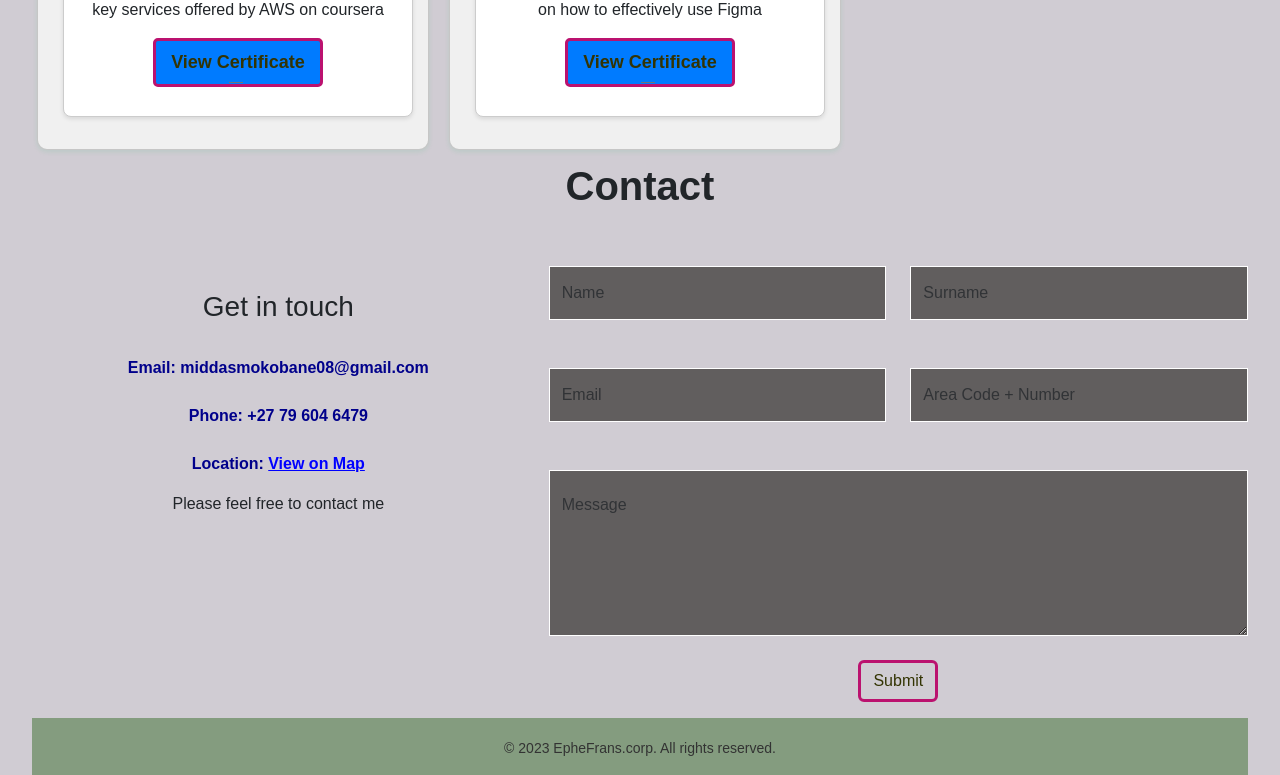
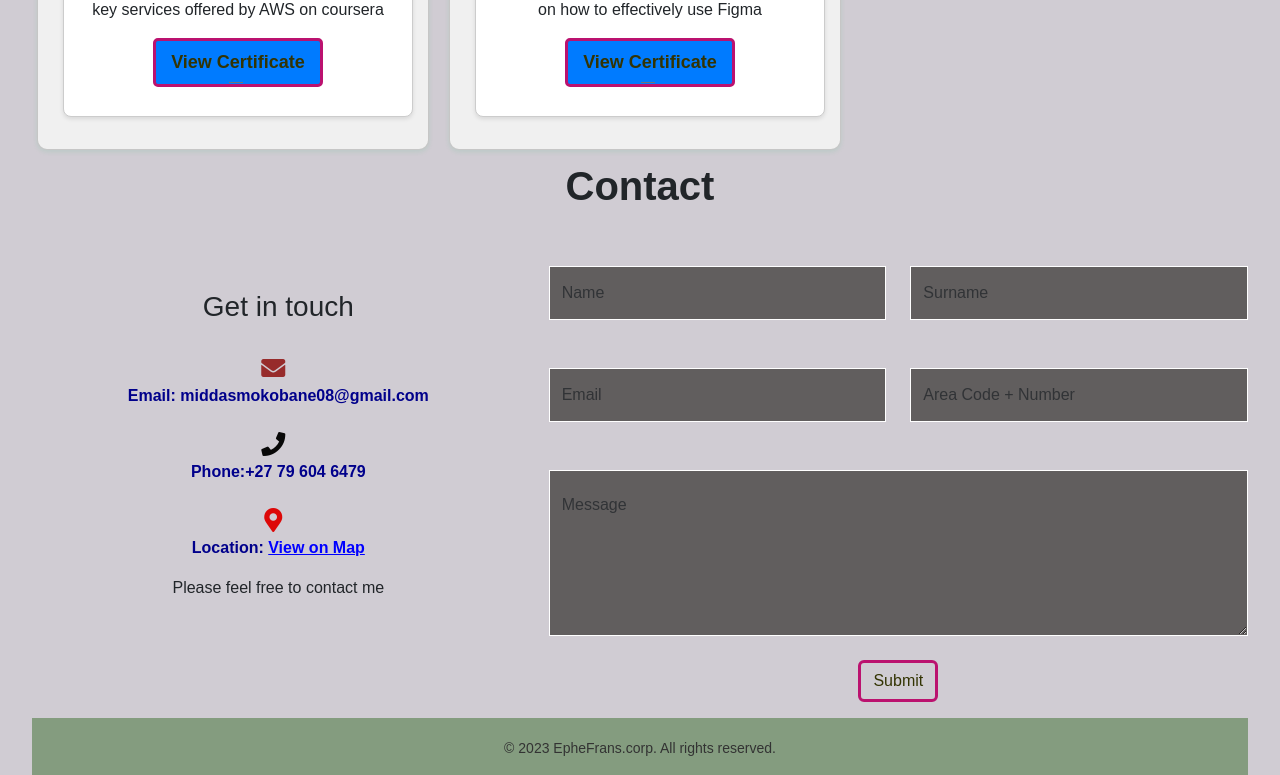
Before and after one commit to middas123/my-portfolio, a React (Vite) app: page / in a window 1280 px wide. Shown: the part 3154-3929 px from the top of the page. Built offline with nearby package versions, Linux system fonts and the light colour scheme.

Commit message:
contact
I addedd icons on the contact page

```diff
--- a/src/Components/contact/Contact.jsx
+++ b/src/Components/contact/Contact.jsx
@@ -20,15 +20,17 @@ const Contact = () => {
             <Col lg="5" className="mb-5">
               <h3 className="color_sec py-4"> Get in touch</h3>
                 <address>
-                    <strong style={{ color: 'darkblue' }}>Email: middasmokobane08@gmail.com</strong>
+                    <strong style={{ color: 'darkblue' }}><i className="fas fa-envelope"></i> <br /> Email: middasmokobane08@gmail.com</strong>
                    <br />
                     <br />
-                      <strong style={{ color: 'darkblue' }}>Phone: +27 79 604 6479</strong>
+                      <strong style={{ color: 'darkblue' }}><i className="fas fa-phone"> </i> <br />  Phone:+27 79 604 6479</strong>
                         <br />
                       <br />
                         <strong style={{ color: 'darkblue' }}>
+                        <i className="fas fa-map-marker-alt"></i>  <br />
                         Location: <a href="https://www.google.com/search?q=lower+long+street%2C+foreshore%2C+cape+town&rlz=1C1CHBD_enZA1067ZA1067&oq=lower&gs_lcrp=EgZjaHJvbWUqBggAEEUYOzIGCAAQRRg7MgYIARBFGDkyCQgCEAAYQxiKBTIJCAMQLhhDGIoFMgwIBBAAGEMYsQMYigUyDAgFEAAYQxixAxiKBTIGCAYQRRg8MgYIBxBFGDzSAQgxNDQ3ajBqN6gCALACAA&sourceid=chrome&ie=UTF-8" style={{ color: 'blue' }}>
                      View on Map
+
                     </a>
                   </strong>
               </address>
--- a/src/Components/contact/contact.css
+++ b/src/Components/contact/contact.css
@@ -44,3 +44,29 @@ a.button-link {
   a.button-link:hover {
     background-color: #0056b3; /* Button background color on hover */
   }
+
+/* Contact.css */
+
+/* Style for icon elements */
+i.fas {
+    font-size: 24px; /* Adjust the font size as needed */
+    margin-right: 10px; /* Add spacing between icon and text */
+  }
+
+  /* Style for specific icons */
+  i.fas.fa-envelope {
+    color: rgb(151, 43, 43); /* Change icon color */
+  }
+
+  i.fas.fa-phone {
+    color: rgb(8, 8, 8); /* Change icon color */
+  }
+
+  i.fas.fa-map-marker-alt {
+    color: rgb(221, 8, 8); /* Change icon color */
+  }
+
+  /* Style for links */
+  a {
+    color: blue; /* Change link color */
+  }
--- a/src/Components/contact/content_option.jsx
+++ b/src/Components/contact/content_option.jsx
@@ -1,6 +1,8 @@
 const contactConfig = {
   description:
-          "Please feel free to contact me"
+  <div className="float-text">
+  Please feel free to contact me
+</div>
 };
 
 export {
```
